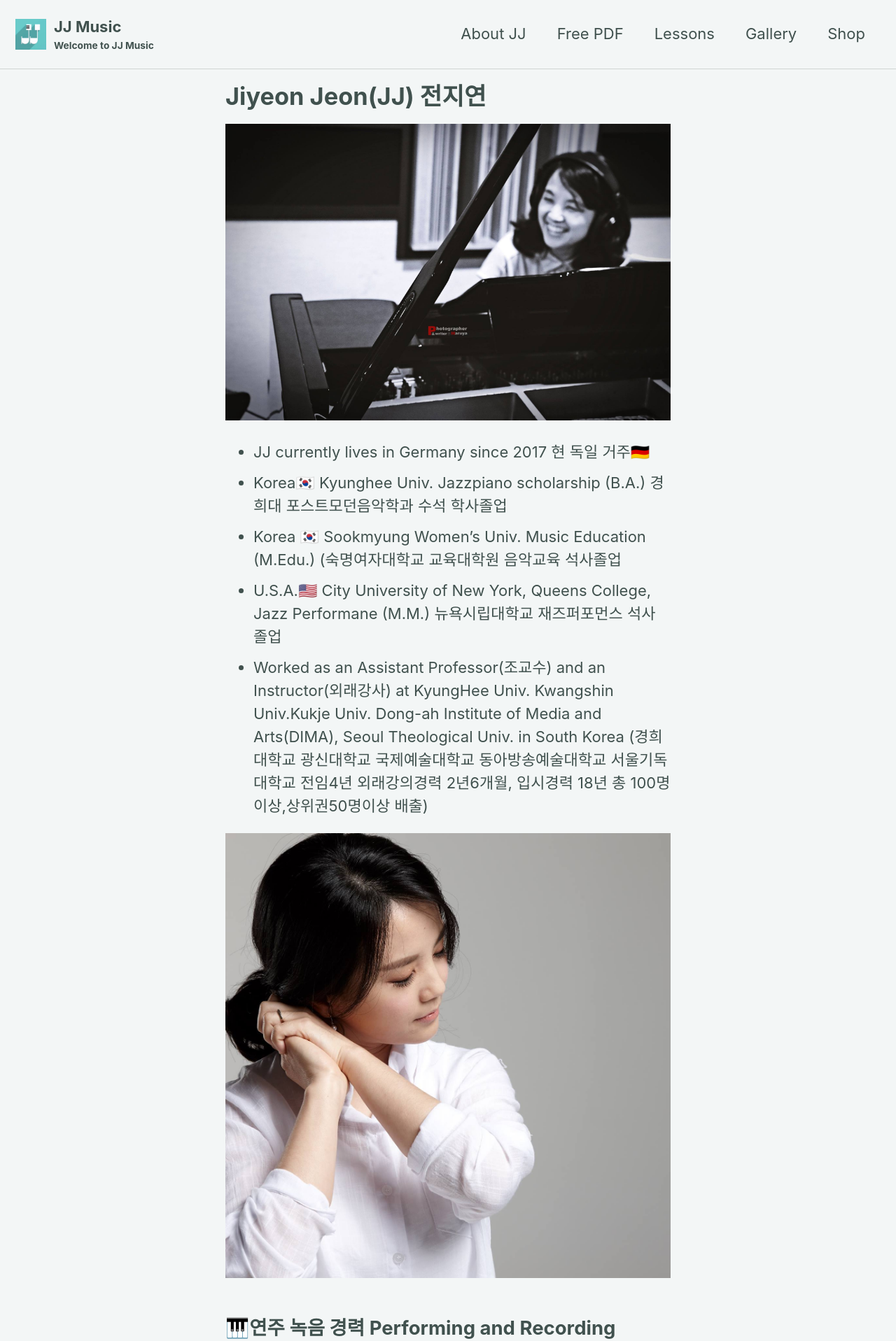
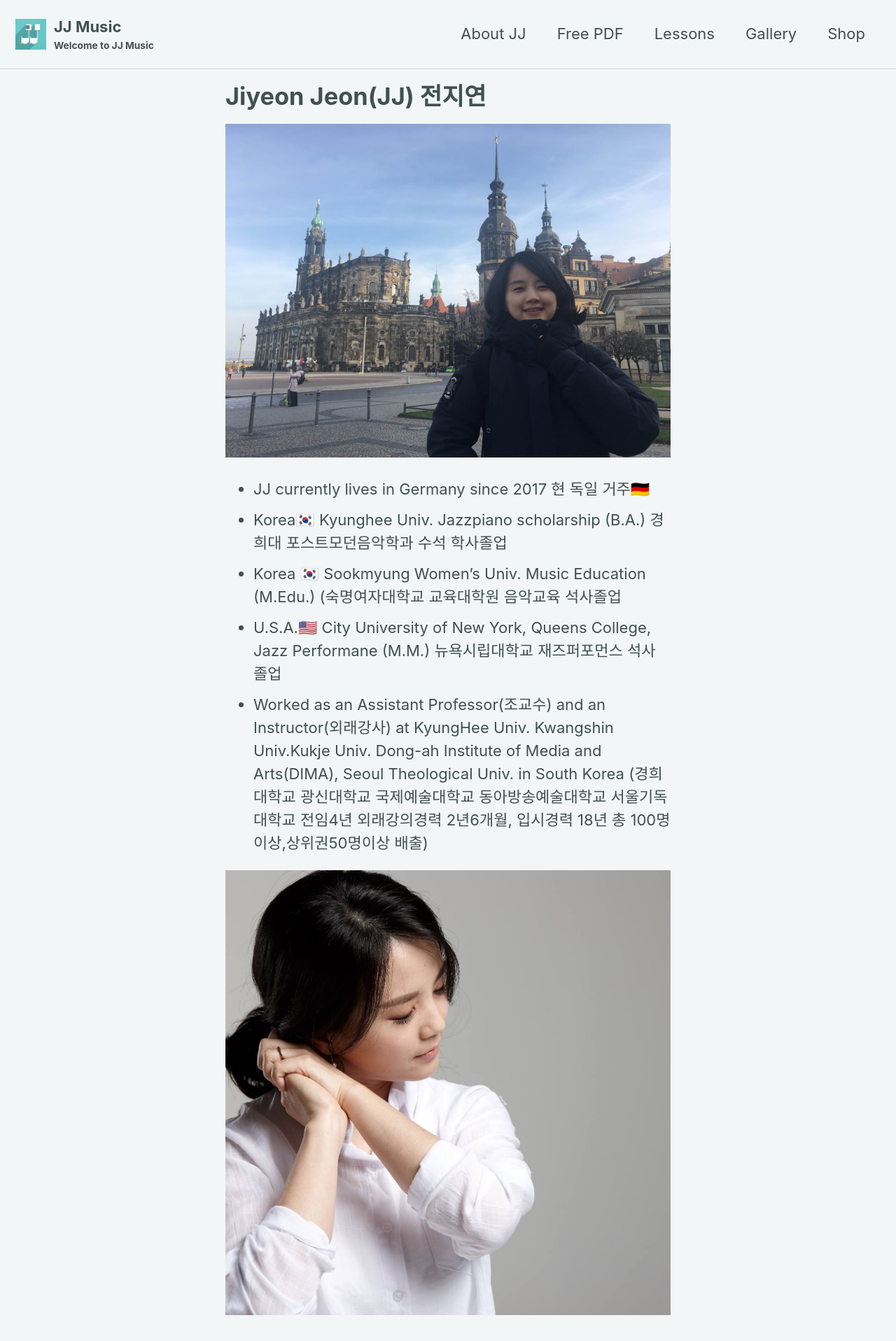
Before and after one commit to jjmusic-online/jjmusic-online.github.io, a Jekyll site: the page built from _pages/about.md, in a window 1280 px wide. Shown: the top 1917 px of the page at 70% size. Built offline with Jekyll 4.4.1, drawn with Linux system fonts in a browser that asks for light colours; cached includes are drawn as plain includes; nearby versions of some CDN libraries.

Commit message:
Update about.md

```diff
--- a/_pages/about.md
+++ b/_pages/about.md
@@ -4,7 +4,7 @@ title: "Jiyeon Jeon(JJ) 전지연 "
 permalink: /about/
 ---
 
-<img src="https://jjmusic-online.github.io/assets/images/photo1.jpeg" alt="JJ Photo1"
+<img src="https://jjmusic-online.github.io/assets/images/photo8.jpg" alt="JJ Photo8"
 	title="Photo of JJ" style="min-width: 150px" />
 
 - JJ currently lives in Germany since 2017 현 독일 거주🇩🇪
```
